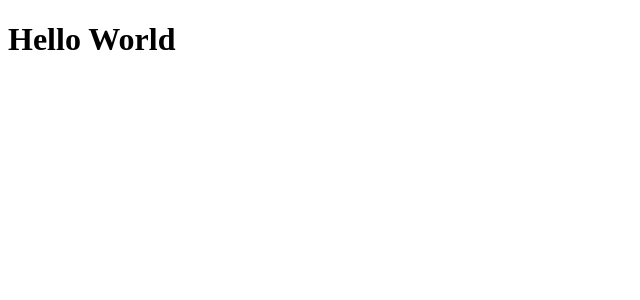
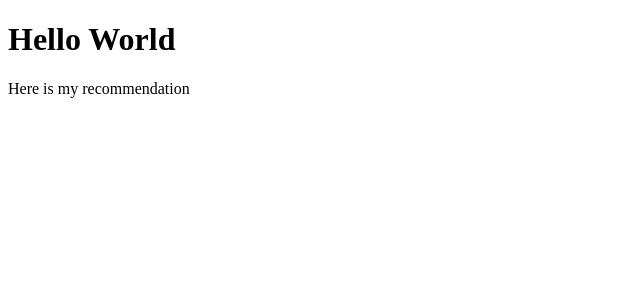
Before and after one commit to rdwhitley/TendoAssesment, a React (Create React App) app in the folder Front-End/: page /recommend in a window 1280 px wide. Shown: the top 300 px of the page, without its empty margins (0-640 px from the left). Built offline with nearby package versions, Linux system fonts and the light colour scheme.

Commit message:
Component created for editing doctor reccomendation

```diff
--- /dev/null
+++ b/Front-End/src/Components/Recommendation.js
@@ -0,0 +1,9 @@
+const Recommendation = () => {
+    return (
+        <div>
+            Here is my recommendation
+        </div>
+    )
+}
+
+export default Recommendation;
--- a/Front-End/src/index.js
+++ b/Front-End/src/index.js
@@ -5,11 +5,13 @@ import { Provider } from 'react-redux';
 import { store } from './store/store';
 import { Route, BrowserRouter} from 'react-router-dom';
 import data from './data/patient-feedback-raw-data.json';
+import Recommendation from './Components/Recommendation';
 
 ReactDOM.render(
   <Provider store={store}>
     <BrowserRouter>
       <App />
+      <Route exact path="/recommend" component={Recommendation}/>
     </BrowserRouter>
   </Provider>,
   document.getElementById('root')
```
